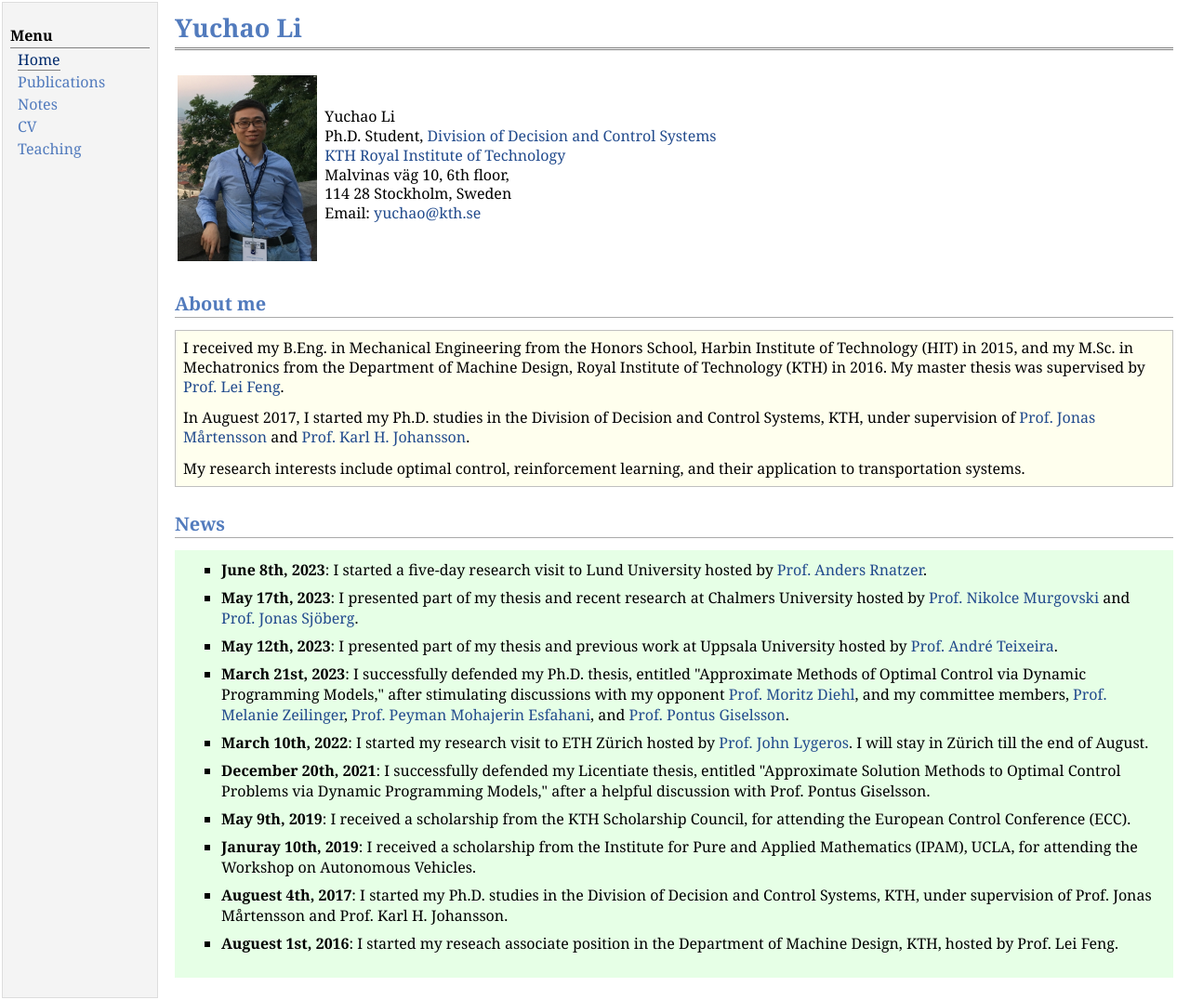
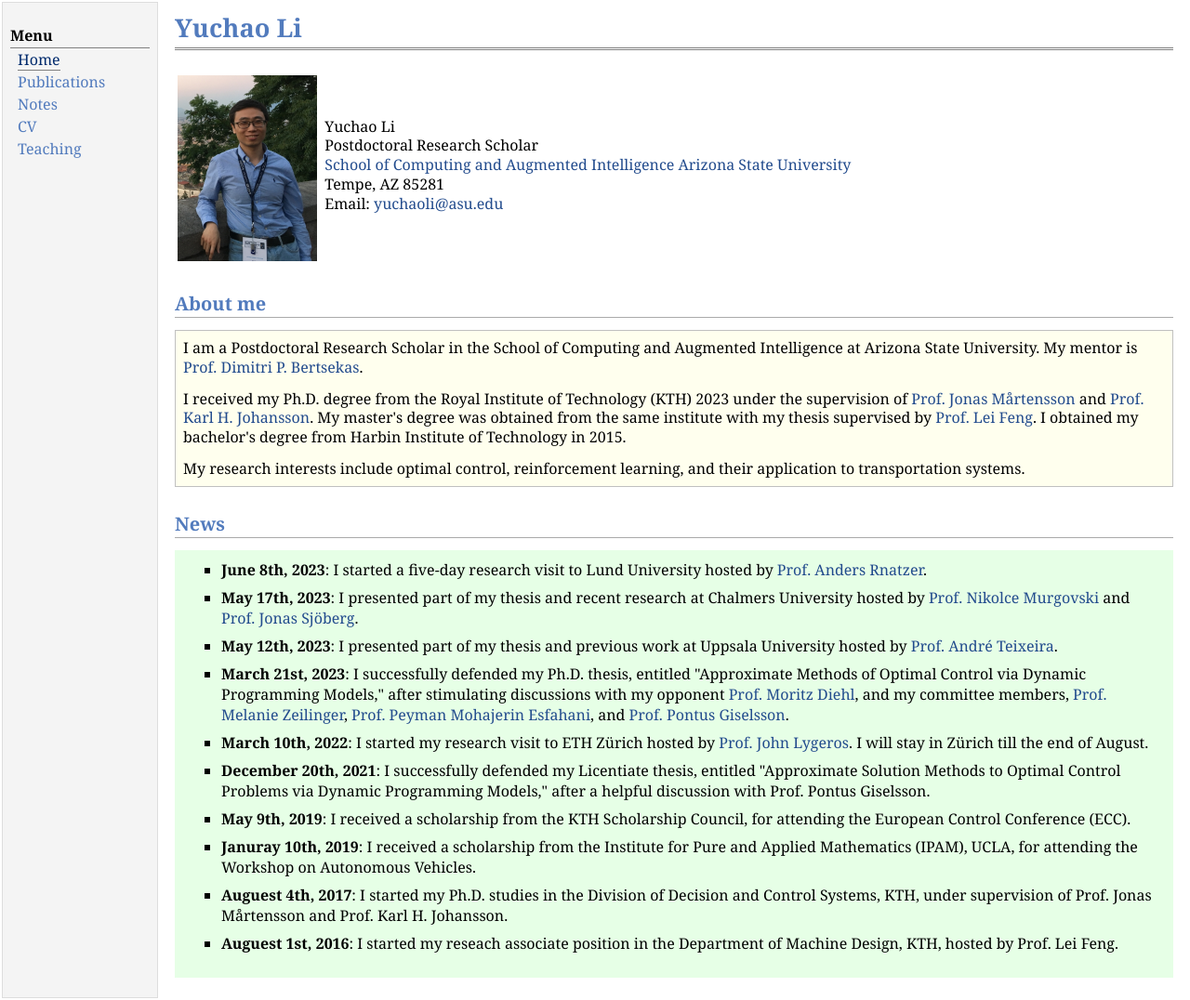
Before and after one commit to yuchaotaigu/yuchaotaigu.github.io, a Jekyll site: the page index.html, which Jekyll copies as it is, in a window 1280 px wide. Shown: the whole page at 93% size. Built offline with Jekyll 4.4.1, drawn with Linux system fonts in a browser that asks for light colours; comment, search, counter and statistics services are not loaded.

Commit message:
Update summary

```diff
--- a/index.html
+++ b/index.html
@@ -26,22 +26,21 @@
 <table class="imgtable"><tr><td>
 <img src="yuchao.jpg" width="150" height="200" alt="Yuchao Li photo" />&nbsp;</td>
 <td align="left"><p>Yuchao Li<br />
-Ph.D. Student, <a href="https://www.kth.se/is/dcs">Division of Decision and Control Systems</a><br />
-<a href="http://www.kth.se">KTH Royal Institute of Technology</a><br />
-Malvinas väg 10, 6th floor, <br />
-114 28 Stockholm, Sweden <br />
-Email: <a href="mailto:yuchao@kth.se">yuchao@kth.se</a><br /></p>
+Postdoctoral Research Scholar<br />
+<a href="https://scai.engineering.asu.edu/">School of Computing and Augmented Intelligence</a>
+<a href="https://www.asu.edu/">Arizona State University</a><br />
+Tempe, AZ 85281 <br />
+Email: <a href="mailto:yuchaoli@asu.edu">yuchaoli@asu.edu</a><br /></p>
 </td></tr></table>
 
 
 <h2>About me</h2>
 <div class="infoblock">
 <div class="blockcontent">
-<p> I received my B.Eng. in Mechanical Engineering from the Honors School, Harbin Institute of Technology (HIT) in 2015, and my M.Sc. in Mechatronics from
-  the Department of Machine Design, Royal Institute of Technology (KTH) in 2016. My master thesis was supervised by <a href="https://www.kth.se/profile/lfeng">Prof. Lei Feng</a>.
-</p>
-<p> In Auguest 2017, I started my Ph.D. studies in the Division of Decision and Control Systems, KTH, under supervision of <a href="https://www.kth.se/profile/jonas1">Prof. Jonas Mårtensson</a> and
-   <a href="https://people.kth.se/~kallej">Prof. Karl H. Johansson</a>.
+<p> I am a Postdoctoral Research Scholar in the School of Computing and Augmented Intelligence at Arizona State University. My mentor is <a href="https://www.mit.edu/~dimitrib/home.html">Prof. Dimitri P. Bertsekas</a>.
+    </p>
+<p> I received my Ph.D. degree from the Royal Institute of Technology (KTH) 2023 under the supervision of <a href="https://www.kth.se/profile/jonas1">Prof. Jonas Mårtensson</a> and
+   <a href="https://people.kth.se/~kallej">Prof. Karl H. Johansson</a>. My master's degree was obtained from the same institute with my thesis supervised by <a href="https://www.kth.se/profile/lfeng">Prof. Lei Feng</a>. I obtained my bachelor's degree from Harbin Institute of Technology in 2015.
     </p>
 <p> My research interests include optimal control, reinforcement learning, and their application to transportation systems.
     </p>
```
